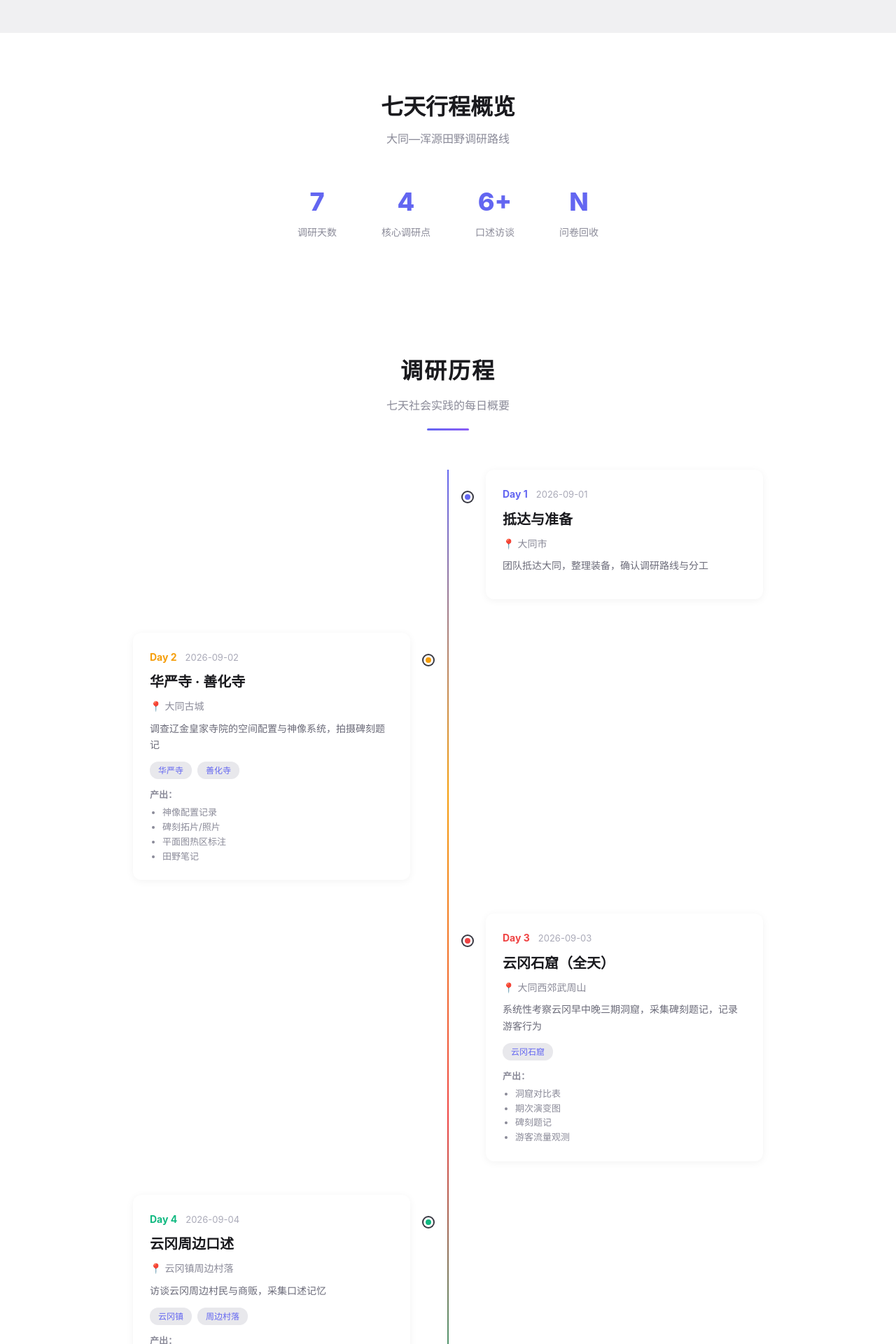
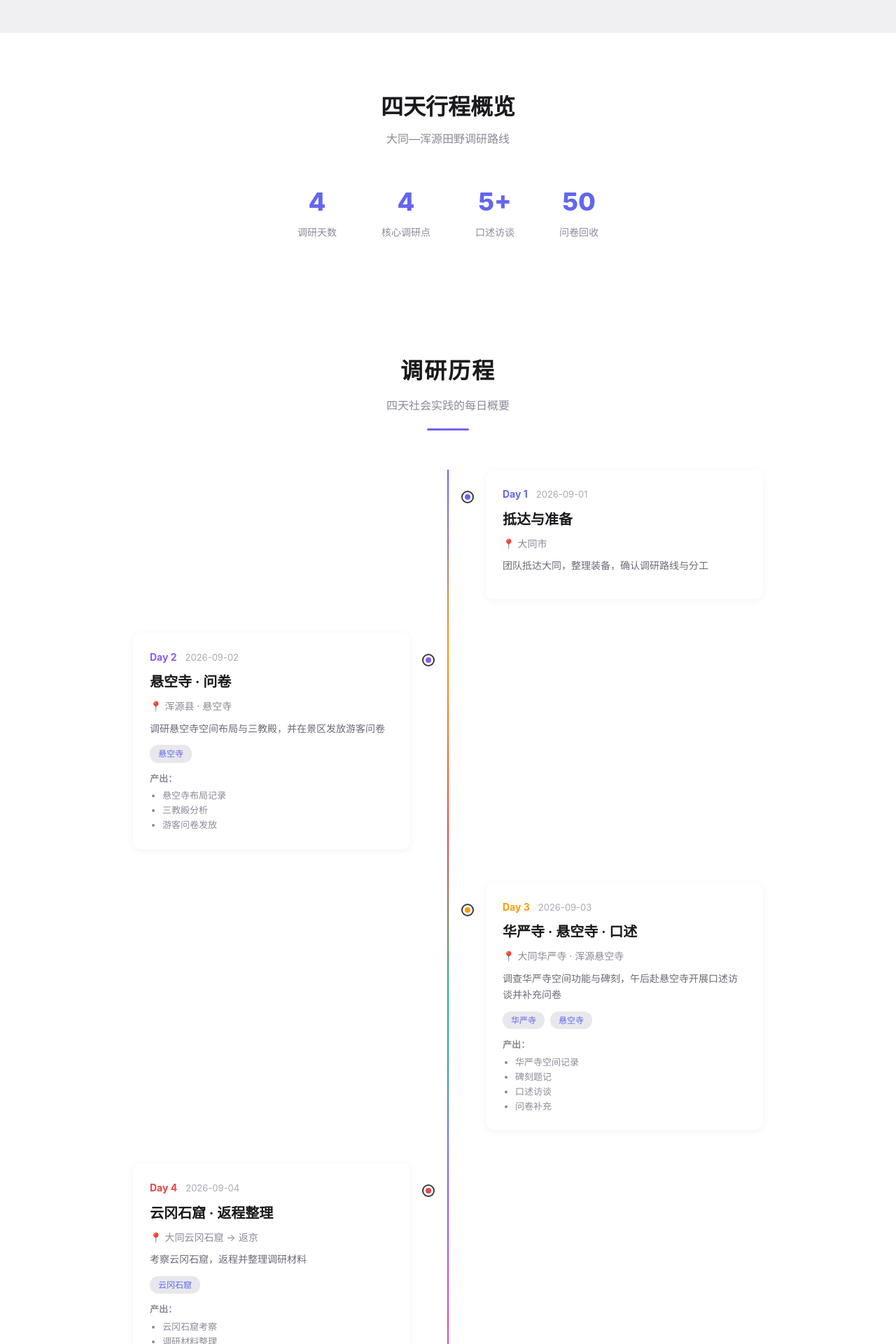
Before and after one commit to num123321/temple-culture-evolution, a Vue app: page / in a window 1280 px wide. Shown: the part 1380-3300 px from the top of the page at 70% size. Built offline with nearby package versions, Linux system fonts and the light colour scheme; no server answers.

Commit message:
行程改为四天并统一天数文案，更新首页统计

```diff
--- a/index.html
+++ b/index.html
@@ -4,7 +4,7 @@
     <meta charset="UTF-8" />
     <meta name="viewport" content="width=device-width, initial-scale=1.0" />
     <title>佛寺文化演变 · 田野调研实践活动</title>
-    <meta name="description" content="从&ldquo;神位&rdquo;到&ldquo;人位&rdquo;&mdash;&mdash;千年佛寺空间功能的演变。基于山西大同华严寺、善化寺、云冈石窟、悬空寺六天实地考察的学术田野调研展示。" />
+    <meta name="description" content="从&ldquo;神位&rdquo;到&ldquo;人位&rdquo;&mdash;&mdash;千年佛寺空间功能的演变。基于山西大同华严寺、善化寺、云冈石窟、悬空寺四天实地考察的学术田野调研展示。" />
     <meta property="og:title" content="佛寺文化演变 · 田野调研实践活动" />
     <meta property="og:description" content="从&ldquo;神位&rdquo;到&ldquo;人位&rdquo;&mdash;&mdash;千年佛寺空间功能的演变。山西大同四处佛教遗址的学术田野调研。" />
     <meta property="og:type" content="website" />
--- a/src/App.vue
+++ b/src/App.vue
@@ -12,7 +12,7 @@
     <SectionWrapper
       section-id="timeline"
       title="调研历程"
-      subtitle="七天社会实践的每日概要"
+      subtitle="四天社会实践的每日概要"
     >
       <TimelineSection />
     </SectionWrapper>
--- a/src/components/home/ItineraryOverview.vue
+++ b/src/components/home/ItineraryOverview.vue
@@ -1,12 +1,12 @@
 <template>
   <section class="itinerary-overview">
     <div class="io-inner">
-      <h2 class="io-title">七天行程概览</h2>
+      <h2 class="io-title">四天行程概览</h2>
       <p class="io-subtitle">大同—浑源田野调研路线</p>
 
       <div class="io-stats">
         <div class="stat-item">
-          <span class="stat-num">7</span>
+          <span class="stat-num">4</span>
           <span class="stat-label">调研天数</span>
         </div>
         <div class="stat-item">
@@ -14,11 +14,11 @@
           <span class="stat-label">核心调研点</span>
         </div>
         <div class="stat-item">
-          <span class="stat-num">6+</span>
+          <span class="stat-num">5+</span>
           <span class="stat-label">口述访谈</span>
         </div>
         <div class="stat-item">
-          <span class="stat-num">N</span>
+          <span class="stat-num">50</span>
           <span class="stat-label">问卷回收</span>
         </div>
       </div>
--- a/src/data/conclusions.js
+++ b/src/data/conclusions.js
@@ -29,7 +29,7 @@ export const conclusions = {
   limitations: [
     {
       category: '时间范围',
-      description: '调研仅持续六天，对每个调研点的观察时间有限，难以捕捉长期变化趋势。',
+      description: '调研仅持续四天，对每个调研点的观察时间有限，难以捕捉长期变化趋势。',
       impact: '演变脉络的精细度不足',
       mitigation: '通过历史文献补充长时段趋势'
     },
--- a/src/data/itinerary.js
+++ b/src/data/itinerary.js
@@ -1,6 +1,6 @@
 /**
  * 行程总览数据
- * 7天田野调研的每日概要
+ * 4天田野调研的每日概要
  */
 export const itinerary = [
   {
@@ -16,62 +16,32 @@ export const itinerary = [
   {
     day: 2,
     date: '2026-09-02',
-    title: '华严寺 · 善化寺',
-    location: '大同古城',
-    summary: '调查辽金皇家寺院的空间配置与神像系统，拍摄碑刻题记',
-    sites: ['华严寺', '善化寺'],
-    outputs: ['神像配置记录', '碑刻拓片/照片', '平面图热区标注', '田野笔记'],
-    color: '#f59e0b'
+    title: '悬空寺 · 问卷',
+    location: '浑源县 · 悬空寺',
+    summary: '调研悬空寺空间布局与三教殿，并在景区发放游客问卷',
+    sites: ['悬空寺'],
+    outputs: ['悬空寺布局记录', '三教殿分析', '游客问卷发放'],
+    color: '#8b5cf6'
   },
   {
     day: 3,
     date: '2026-09-03',
-    title: '云冈石窟（全天）',
-    location: '大同西郊武周山',
-    summary: '系统性考察云冈早中晚三期洞窟，采集碑刻题记，记录游客行为',
-    sites: ['云冈石窟'],
-    outputs: ['洞窟对比表', '期次演变图', '碑刻题记', '游客流量观测'],
-    color: '#ef4444'
+    title: '华严寺 · 悬空寺 · 口述',
+    location: '大同华严寺 · 浑源悬空寺',
+    summary: '调查华严寺空间功能与碑刻，午后赴悬空寺开展口述访谈并补充问卷',
+    sites: ['华严寺', '悬空寺'],
+    outputs: ['华严寺空间记录', '碑刻题记', '口述访谈', '问卷补充'],
+    color: '#f59e0b'
   },
   {
     day: 4,
     date: '2026-09-04',
-    title: '云冈周边口述',
-    location: '云冈镇周边村落',
-    summary: '访谈云冈周边村民与商贩，采集口述记忆',
-    sites: ['云冈镇', '周边村落'],
-    outputs: ['口述录音', '访谈记录', '村民记忆卡片'],
-    color: '#10b981'
-  },
-  {
-    day: 5,
-    date: '2026-09-05',
-    title: '悬空寺',
-    location: '浑源县恒山',
-    summary: '调查悬空寺空间布局，重点分析三教殿，开展游客与僧侣访谈',
-    sites: ['悬空寺'],
-    outputs: ['三教殿分析', '寺庙布局图', '访谈录音'],
-    color: '#8b5cf6'
-  },
-  {
-    day: 6,
-    date: '2026-09-06',
-    title: '悬空寺周边口述 · 资料整理',
-    location: '浑源县',
-    summary: '访谈当地老人，补充口述材料；整理资料，团队总结',
-    sites: ['浑源县'],
-    outputs: ['老人访谈', '资料汇总', '初步判断'],
-    color: '#ec4899'
-  },
-  {
-    day: 7,
-    date: '2026-09-07',
-    title: '返程',
-    location: '山西省大同市到北京邮电大学',
-    summary: '总结收获，返程回校',
-    sites: [],
-    outputs: [],
-    color: '#3b82f6'
+    title: '云冈石窟 · 返程整理',
+    location: '大同云冈石窟 → 返京',
+    summary: '考察云冈石窟，返程并整理调研材料',
+    sites: ['云冈石窟'],
+    outputs: ['云冈石窟考察', '调研材料整理'],
+    color: '#ef4444'
   }
 ]
 
--- a/src/data/team.js
+++ b/src/data/team.js
@@ -49,7 +49,7 @@ export const teamInfo = {
   name: '佛寺文化演变 · 田野调研小组',
   institution: '北京邮电大学 - 电子工程学院',
   year: 2026,
-  description: '一支来自北邮的社会实践小组，试图在七天的时间里，重新审视千年佛寺的空间意义。'
+  description: '一支来自北邮的社会实践小组，试图在四天的时间里，重新审视千年佛寺的空间意义。'
 }
 
 export const getTeamMembers = () => teamMembers
```
